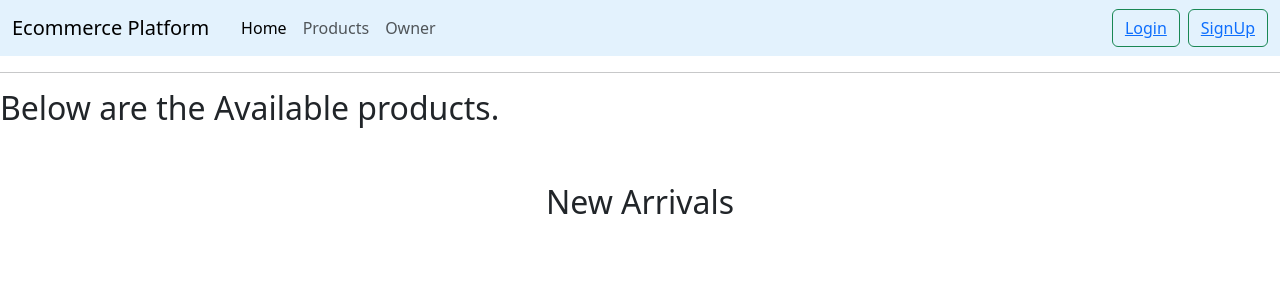
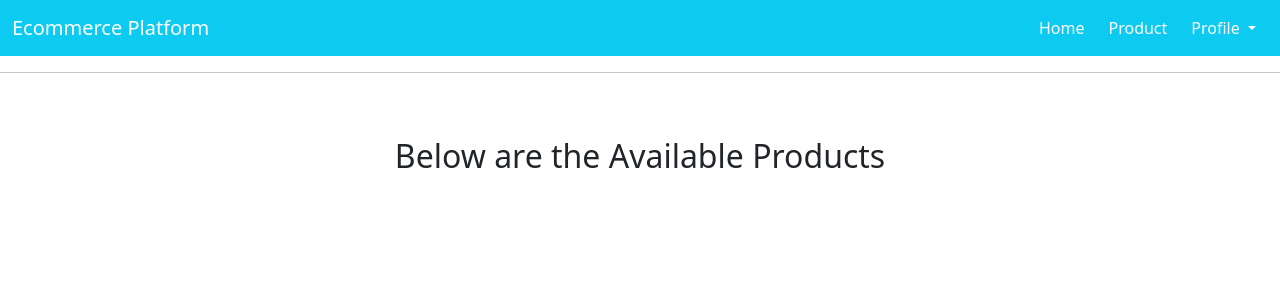
Before and after one commit to adan-shahid/ecommerce_website, a Django app: template templates/product/product.html in a window 1280 px wide. Shown: the top 300 px of the page. Run offline with Django 3.2, Linux system fonts and the light colour scheme; the template is opened without the code that fills it, so the values that code supplies are empty.

Commit message:
changed navbar

```diff
--- a/templates/navbar.html
+++ b/templates/navbar.html
@@ -1,4 +1,49 @@
-<nav class="navbar navbar-expand-lg" style="background-color: #e3f2fd;" data-bs-theme="light">
+<!-- Navbar -->
+<nav class="navbar navbar-expand-lg bg-info navbar-dark">
+    <!-- Container wrapper -->
+    <div class="container-fluid">
+        <!-- Navbar brand -->
+        <a class="navbar-brand" href="#">Ecommerce Platform </a>
+
+        <!-- Icons -->
+        <ul class="navbar-nav d-flex flex-row me-1">
+            <li class="nav-item me-3 me-lg-0">
+                <a class="nav-link text-white" href="#"><i class="fas fa-envelope mx-1"></i> Home</a>
+            </li>
+            <li class="nav-item me-3 me-lg-0">
+                <a class="nav-link text-white" href="#"><i class="fas fa-cog mx-1"></i> Product</a>
+            </li>
+            <li class="nav-item dropdown">
+                <a data-mdb-dropdown-init class="nav-link dropdown-toggle text-white" href="#" id="navbarDropdown" role="button"
+                data-mdb-toggle="dropdown" aria-expanded="false"> <i class="fas fa-user mx-1"></i> Profile </a>
+                <!-- Dropdown menu -->
+                <ul class="dropdown-menu dropdown-menu-end" aria-labelledby="navbarDropdown">
+                    <li>
+                        <a class="dropdown-item" href="#">My account</a>
+                    </li>
+
+                    <li>
+                        <a class="dropdown-item" href="#">Log out</a>
+                    </li>
+                </ul>
+            </li>
+        </ul>
+    </div>
+
+    <!-- Container wrapper -->
+</nav>
+<!-- Navbar -->
+
+
+
+
+
+
+
+
+
+
+<!-- <nav class="navbar navbar-expand-lg" style="background-color: #e3f2fd;" data-bs-theme="light">
   <div class="container-fluid">
     <a class="navbar-brand me-4" href="#">Ecommerce Platform</a>
 
@@ -17,6 +62,20 @@
         <li class="nav-item">
           <a class="nav-link" href="#">Owner</a>
         </li>
+         <li class="nav-item dropdown">
+                <a data-mdb-dropdown-init class="nav-link dropdown-toggle text-white" href="#" id="navbarDropdown" role="button"
+                data-mdb-toggle="dropdown" aria-expanded="false"> <i class="fas fa-user mx-1"></i> Profile </a>
+                Dropdown menu
+                <ul class="dropdown-menu dropdown-menu-end" aria-labelledby="navbarDropdown">
+                    <li>
+                        <a class="dropdown-item" href="#">My account</a>
+                    </li>
+
+                    <li>
+                        <a class="dropdown-item" href="#">Log out</a>
+                    </li>
+                </ul>
+            </li>
       </ul>
 
       <div class="d-flex gap-2">
@@ -30,4 +89,4 @@
 
     </div>
   </div>
-</nav>
+</nav> -->
--- a/templates/product/product.html
+++ b/templates/product/product.html
@@ -1,14 +1,14 @@
 {% extends "base.html" %}
 
 {% block content %}
-<h2>Below are the Available products. </h2>
 
 
 <div class="container py-5">
-    <h2 class="text-center mb-5">New Arrivals</h2>
+    <h2 class="text-center mb-5">Below are the Available Products</h2>
 
-    {% for product in products %}
     <div class="row row-cols-1 row-cols-md-3 g-4">
+            {% for product in products %}
+
         <div class="col">
             <div class="card h-100 border-0 shadow-sm">
                 <img src="{{product.image.url }}" class="card-img-top rounded-0" alt="Product Image">
@@ -22,9 +22,9 @@
                 </div>
             </div>
         </div>
+{% endfor %}
+        </div>
 
-        </div>
-        {% endfor %}
 </div>
 
 
```
